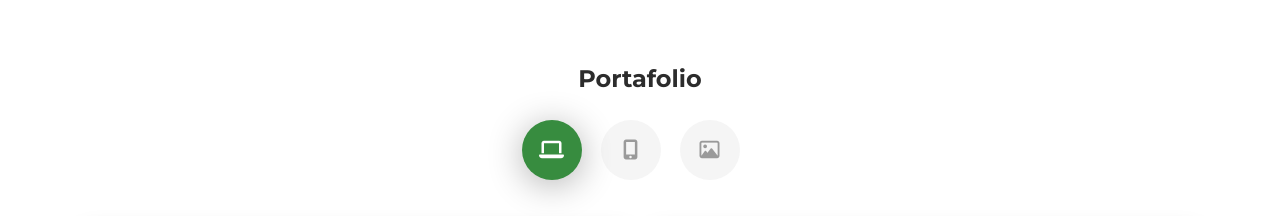
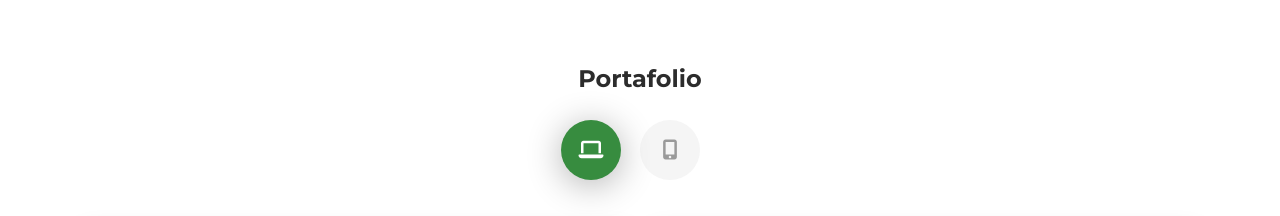
Before and after one commit to Sebastian-Beltran/CV, a plain HTML site: page index.html in a window 1280 px wide. Shown: the part 3880-4096 px from the top of the page. Drawn offline with nearby package versions, Linux system fonts and the light colour scheme.

Commit message:
Ajuste en proyectos de diseño - falta desarrollo

```diff
--- a/index.html
+++ b/index.html
@@ -261,7 +261,7 @@
           <ul class="nav nav-pills nav-pills-primary" role="tablist">
             <li class="nav-item"><a class="nav-link active" data-toggle="tab" href="#web-development" role="tablist"><i class="fa fa-laptop" aria-hidden="true"></i></a></li>
             <li class="nav-item"><a class="nav-link" data-toggle="tab" href="#graphic-design" role="tablist"><i class="fa fa-mobile-phone" aria-hidden="true"></i></a></li>
-            <li class="nav-item"><a class="nav-link" data-toggle="tab" href="#Photography" role="tablist"><i class="fa fa-image" aria-hidden="true"></i></a></li>
+            <!-- <li class="nav-item"><a class="nav-link" data-toggle="tab" href="#Photography" role="tablist"><i class="fa fa-image" aria-hidden="true"></i></a></li> -->
           </ul>
         </div>
       </div>
```
